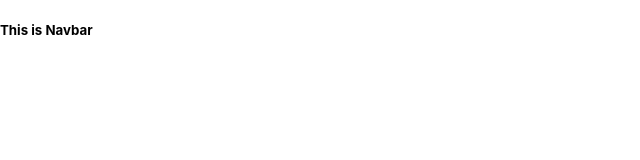
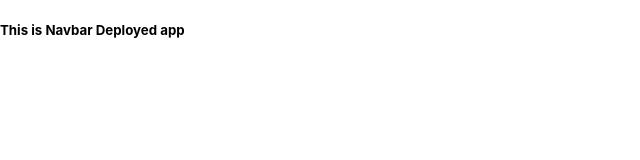
Before and after one commit to Iaadi1/PortfolioWebsite, a React (Create React App) app in the folder client/: page / in a window 1280 px wide. Shown: the top 160 px of the page, without its empty margins (0-640 px from the left). Built offline with nearby package versions, Linux system fonts and the light colour scheme.

Commit message:
Changes Made To test

```diff
--- a/client/package.json
+++ b/client/package.json
@@ -1,4 +1,5 @@
 {
+  "homepage":"https://Iaadi1.github.io/PortfolioWebsite" ,
   "name": "client",
   "version": "0.1.0",
   "private": true,
@@ -13,6 +14,8 @@
   },
   "scripts": {
     "start": "react-scripts start",
+    "predeploy":"npm run build",
+    "deploy":"gh-pages -d build",
     "build": "react-scripts build",
     "test": "react-scripts test",
     "eject": "react-scripts eject"
--- a/client/src/Components/Navbar/Navbar.jsx
+++ b/client/src/Components/Navbar/Navbar.jsx
@@ -3,7 +3,7 @@ import React from 'react'
 const Navbar = () => {
   return (
     <div>
-      <h5>This is Navbar</h5>
+      <h5>This is Navbar Deployed app</h5>
     </div>
   )
 }
```
